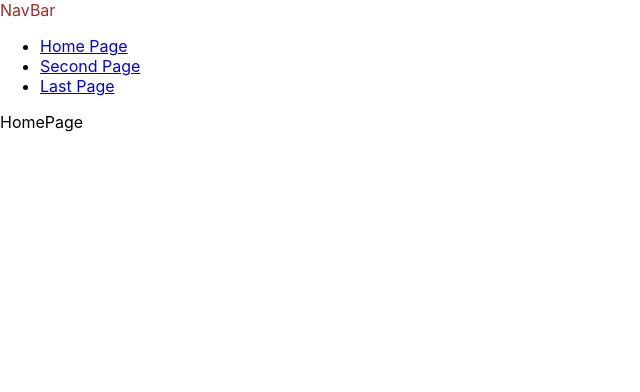
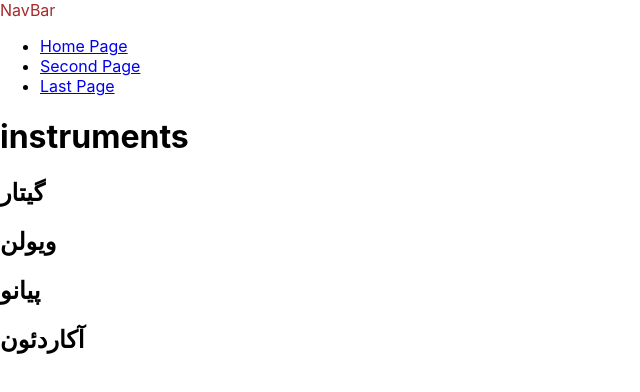
Before and after one commit to AyeenSepehri/singlePageWebTrain, a React (Create React App) app: page / in a window 1280 px wide. Shown: the top 392 px of the page, without its empty margins (0-640 px from the left). Built offline with nearby package versions, Linux system fonts and the light colour scheme.

Commit message:
adding some content for home page

```diff
--- a/src/pages/HomePage.js
+++ b/src/pages/HomePage.js
@@ -1,8 +1,44 @@
 import React from 'react'
-
+const instruments = [
+  {
+      id:1,
+      name: "گیتار",
+      type: "زهی زخمه ای",
+      image:"https://cdn-icons-png.flaticon.com/512/820/820691.png",
+      info:"گیتار سازیست زهی و دارای شش سیم که با دست چپ فرت گیری و با دست راست ضربه زدن به سیم انجام میشود گیتار در سبک های مختلف موسیقی مانند کلاسیک پاپ و فلامنکو اسپانیایی بسیار پر کاربرد است"
+  },
+  {
+      id:2,
+      name: "ویولن",
+      type: "زهی آرشه ای",
+      image:"https://cdn-icons-png.flaticon.com/512/820/820690.png",
+      info:"ویولن سازیست زهی که چهار سیم دارد و با آرشه نواخته میشود این ساز در همنوازی و ارکستر نقش بسیار پر رنگی دارد و این ساز توانایی اجرای تمامی فواصل موسیقی غربی و ایرانی را دارد."
+  },
+  {
+      id:3,
+      name: "پیانو",
+      type: "زهی چکشی",
+      image:"https://cdn-icons-png.flaticon.com/512/195/195183.png",
+      info:"پیانو سازیست زهی که با فشردن شاسی های آن چکشی در داخل جعبه پیانو به سیم هایش ضربه میزند و سبب تولید صدا میشود پیانو در بین ساز ها بیشترین گستره صوتی را دارد ور در مجموع بیش از هفت اکتاو گستره صوتی پیانو است."
+  },
+  {
+      id:4,
+      name: "آکاردئون",
+      type: "بادی",
+      image:"https://cdn-icons-png.flaticon.com/512/820/820675.png",
+      info:"آکاردئون سازیست بادی که از بازو بسته شدن دم آن تولید هوا میشود و به وسیله ی زبانه های داخل ساز و فشردن شاسی های آکاردئون تولید صدا میشود عمدتا گستره بم ساز در شاسی های سمت چپ و گستره صداهای زیر بر روی شاسی های دست راست وجود دارد"
+  }
+];
 function HomePage() {
   return (
-    <div>HomePage</div>
+    <div>
+      <h1>instruments</h1>
+      <div>
+        {instruments.map((items) => {
+          return <h2 key={items.id}>{items.name}</h2>
+        })}
+      </div>
+    </div>
   )
 }
 
```
